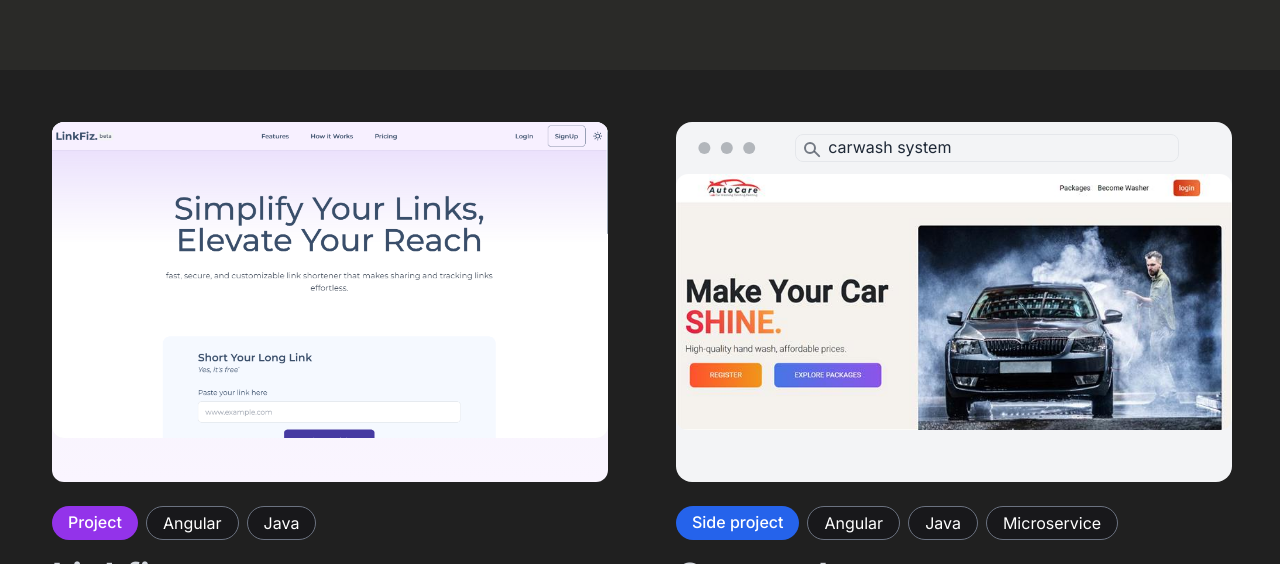
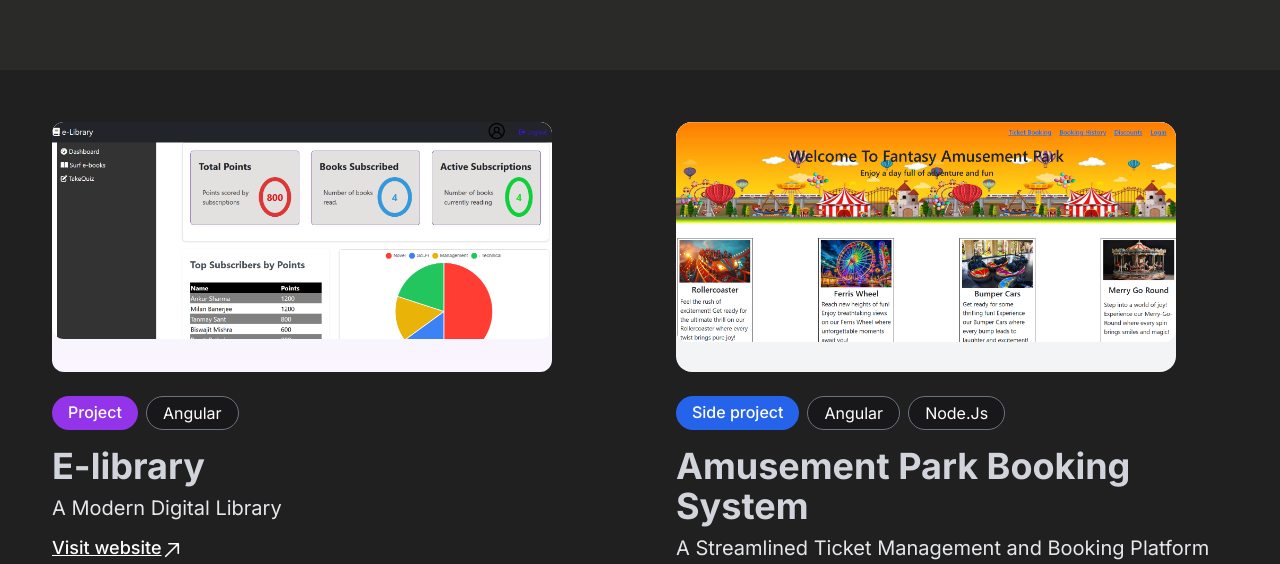
Before and after one commit to souravkumarkuila/portfolio-main, a website built with Vite: page index.html in a window 1280 px wide. Shown: the part 2330-2894 px from the top of the page. Built offline with nearby package versions, Linux system fonts and the light colour scheme; some packages are replaced by stand-ins of ours.

Commit message:
update linkdin,github,project section

```diff
--- a/index.html
+++ b/index.html
@@ -428,13 +428,13 @@
           <!-- Left Project -->
           <div class="space-y-6 p-5">
             <div
-              class="md:w-[556px] md:h-[360px] w-full bg-gradient-to-b from-gray-100 to-purple-50 rounded-xl"
+              class="md:w-[500px] md:h-[250px] w-full bg-gradient-to-b from-gray-100 to-purple-50 rounded-xl"
             >
               <div
                 class="max-w-full mx-auto rounded-xl overflow-hidden bg-gray-100"
               >
                 <img
-                  src="/linkfiz.png"
+                  src="/project.png"
                   alt="Project Preview"
                   class="w-full h-full object-cover rounded-lg"
                 />
@@ -450,10 +450,7 @@
                   class="px-4 py-1 rounded-full bg-zinc-900 border border-gray-500 text-white font-normal"
                   >Angular</span
                 >
-                <span
-                  class="px-4 py-1 rounded-full bg-zinc-900 border border-gray-500 text-white font-normal"
-                  >Java</span
-                >
+
               </div>
 
               <div
@@ -461,17 +458,16 @@
               >
                 <div class="space-y-2">
                   <h2 class="text-2xl text-gray-300 md:text-4xl font-bold">
-                    Linkfiz
+                   E-library
                   </h2>
                   <p class="text-lg md:text-xl text-gray-200 max-w-2xl">
-                    Production-ready link management tool for sharing and
-                    tracking of links.
+                   A Modern Digital Library
                   </p>
                 </div>
 
                 <div class="md:pr-8 mb-3">
                   <a
-                    href="https://linkfiz.com"
+                    href=""
                     target="_blank"
                     class="group inline-flex items-center py-1 text-lg text-white font-medium underline transition-transform"
                     rel="noopener noreferrer"
@@ -503,18 +499,13 @@
 
           <div class="space-y-6 p-5">
             <div
-              class="mockup-browser bg-gray-100 md:w-[556px] md:h-[360px] w-full"
+              class="mockup-browser bg-gray-100 md:w-[500px] md:h-[250px] w-full"
             >
-              <div class="mockup-browser-toolbar">
-                <div class="input !bg-gray-100 border-gray-200 border">
-                  carwash system
-                </div>
-              </div>
               <div
                 class="max-w-full mx-auto rounded-xl overflow-hidden bg-gray-100"
               >
                 <img
-                  src="/project1.jpg"
+                  src="/park project.png"
                   alt="Project Preview"
                   class="w-full h-full object-fill rounded-lg"
                 />
@@ -532,12 +523,9 @@
                 >
                 <span
                   class="px-4 py-1 rounded-full bg-zinc-900 border border-gray-500 text-white font-normal"
-                  >Java</span
+                  >Node.Js</span
                 >
-                <span
-                  class="px-4 py-1 rounded-full bg-zinc-900 border border-gray-500 text-white font-normal"
-                  >Microservice</span
-                >
+
               </div>
 
               <div
@@ -545,17 +533,16 @@
               >
                 <div class="space-y-2">
                   <h2 class="text-2xl text-gray-300 md:text-4xl font-bold">
-                    Car wash
+                    Amusement Park Booking System
                   </h2>
                   <p class="text-lg md:text-xl text-gray-200 max-w-2xl">
-                    A car wash management system, featuring appointment
-                    scheduling.
+                    A Streamlined Ticket Management and Booking Platform
                   </p>
                 </div>
 
                 <div class="md:pr-8 mb-3">
                   <a
-                    href="https://github.com/ctbanaka/car-wash-system"
+                    href="https://github.com/souravkumarkuila/Amusement-park"
                     target="_blank"
                     class="group inline-flex items-center py-1 text-lg text-white font-medium underline transition-transform"
                     rel="noopener noreferrer"
@@ -608,7 +595,7 @@
           </svg>
         </a> -->
         <a
-          href="https://www.linkedin.com/in/chetankumar-b/" target="_blank"
+          href="https://www.linkedin.com/in/sourav-kumar-kuila-1aa543213/" target="_blank"
           class="social-link group transition-transform duration-300 hover:translate-x-[-5px]"
         >
           <svg
@@ -621,7 +608,7 @@
             />
           </svg>
         </a>
-        <a href="https://github.com/ctbanaka" target="_blank" class="transition-transform duration-300 hover:-translate-x-2">
+        <a href="https://github.com/souravkumarkuila" target="_blank" class="transition-transform duration-300 hover:-translate-x-2">
           <svg class="w-5 h-5 text-gray-300 hover:text-gray-400 transition-colors duration-300" viewBox="0 0 24 24" fill="currentColor">
               <path d="M12 0c-6.626 0-12 5.373-12 12 0 5.302 3.438 9.8 8.207 11.387.599.111.793-.261.793-.577v-2.234c-3.338.726-4.033-1.416-4.033-1.416-.546-1.387-1.333-1.756-1.333-1.756-1.089-.745.083-.729.083-.729 1.205.084 1.839 1.237 1.839 1.237 1.07 1.834 2.807 1.304 3.492.997.107-.775.418-1.305.762-1.604-2.665-.305-5.467-1.334-5.467-5.931 0-1.311.469-2.381 1.236-3.221-.124-.303-.535-1.524.117-3.176 0 0 1.008-.322 3.301 1.23.957-.266 1.983-.399 3.003-.404 1.02.005 2.047.138 3.006.404 2.291-1.552 3.297-1.23 3.297-1.23.653 1.653.242 2.874.118 3.176.77.84 1.235 1.911 1.235 3.221 0 4.609-2.807 5.624-5.479 5.921.43.372.823 1.102.823 2.222v3.293c0 .319.192.694.801.576 4.765-1.589 8.199-6.086 8.199-11.386 0-6.627-5.373-12-12-12z"/>
           </svg>
@@ -644,11 +631,11 @@
       <div class="flex flex-col gap-2">
         <div class="text-xl md:text-2xl font-medium">Email</div>
         <a
-          href="mailto:hello@chetankumar.dev"
+          href="mailto:hello@souravkuila.dev"
           class="text-lg md:text-2xl block relative p-[1px] rounded-lg bg-gradient-to-r from-blue-500 via-purple-500 to-red-500 bg-[length:200%] hover:bg-right transition-all duration-500 animate-gradient"
         >
           <span class="block bg-[#2a2a28] rounded-md p-3">
-            hello@chetankumar.dev
+            hello@souravkuila.dev
           </span>
         </a>
       </div>
@@ -656,7 +643,7 @@
         <span class="text-xl font-medium py-3">Social</span>
         <div class="py-4 p-1 flex justify-start items-center gap-7">
           <a
-          href="https://www.linkedin.com/in/chetankumar-b/" target="_blank"
+          href="https://www.linkedin.com/in/sourav-kumar-kuila-1aa543213/" target="_blank"
           class="social-link group transition-transform duration-300 hover:-translate-y-2"
         >
           <svg
@@ -669,7 +656,7 @@
             />
           </svg>
         </a>
-        <a href="https://github.com/ctbanaka" target="_blank" class="transition-transform duration-300 hover:-translate-y-2">
+        <a href="https://github.com/souravkumarkuila" target="_blank" class="transition-transform duration-300 hover:-translate-y-2">
           <svg class="size-6 text-gray-300 hover:text-gray-400 transition-colors duration-300" viewBox="0 0 24 24" fill="currentColor">
               <path d="M12 0c-6.626 0-12 5.373-12 12 0 5.302 3.438 9.8 8.207 11.387.599.111.793-.261.793-.577v-2.234c-3.338.726-4.033-1.416-4.033-1.416-.546-1.387-1.333-1.756-1.333-1.756-1.089-.745.083-.729.083-.729 1.205.084 1.839 1.237 1.839 1.237 1.07 1.834 2.807 1.304 3.492.997.107-.775.418-1.305.762-1.604-2.665-.305-5.467-1.334-5.467-5.931 0-1.311.469-2.381 1.236-3.221-.124-.303-.535-1.524.117-3.176 0 0 1.008-.322 3.301 1.23.957-.266 1.983-.399 3.003-.404 1.02.005 2.047.138 3.006.404 2.291-1.552 3.297-1.23 3.297-1.23.653 1.653.242 2.874.118 3.176.77.84 1.235 1.911 1.235 3.221 0 4.609-2.807 5.624-5.479 5.921.43.372.823 1.102.823 2.222v3.293c0 .319.192.694.801.576 4.765-1.589 8.199-6.086 8.199-11.386 0-6.627-5.373-12-12-12z"/>
           </svg>
```
Also changed, not shown: public/linkfiz.png (deleted), public/park project.png (added), public/project.png (added), public/project1.jpg (deleted).
